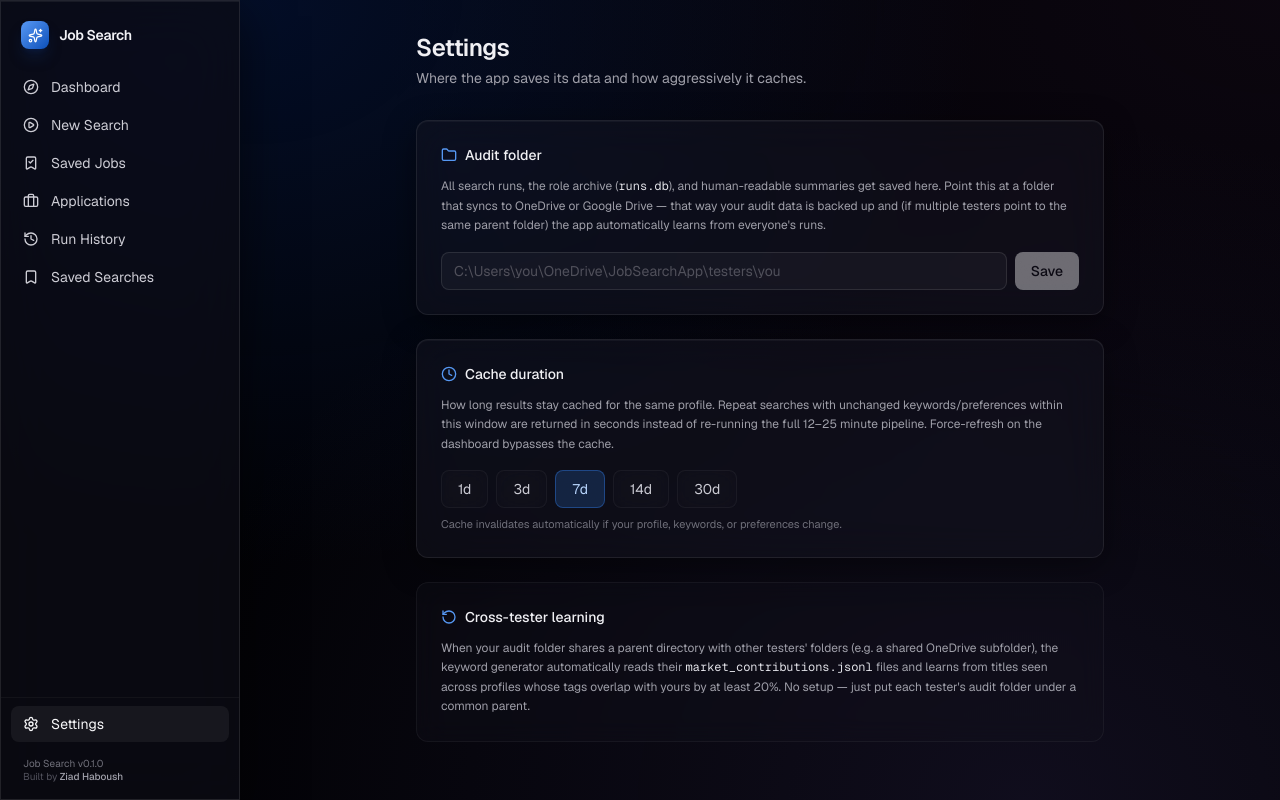
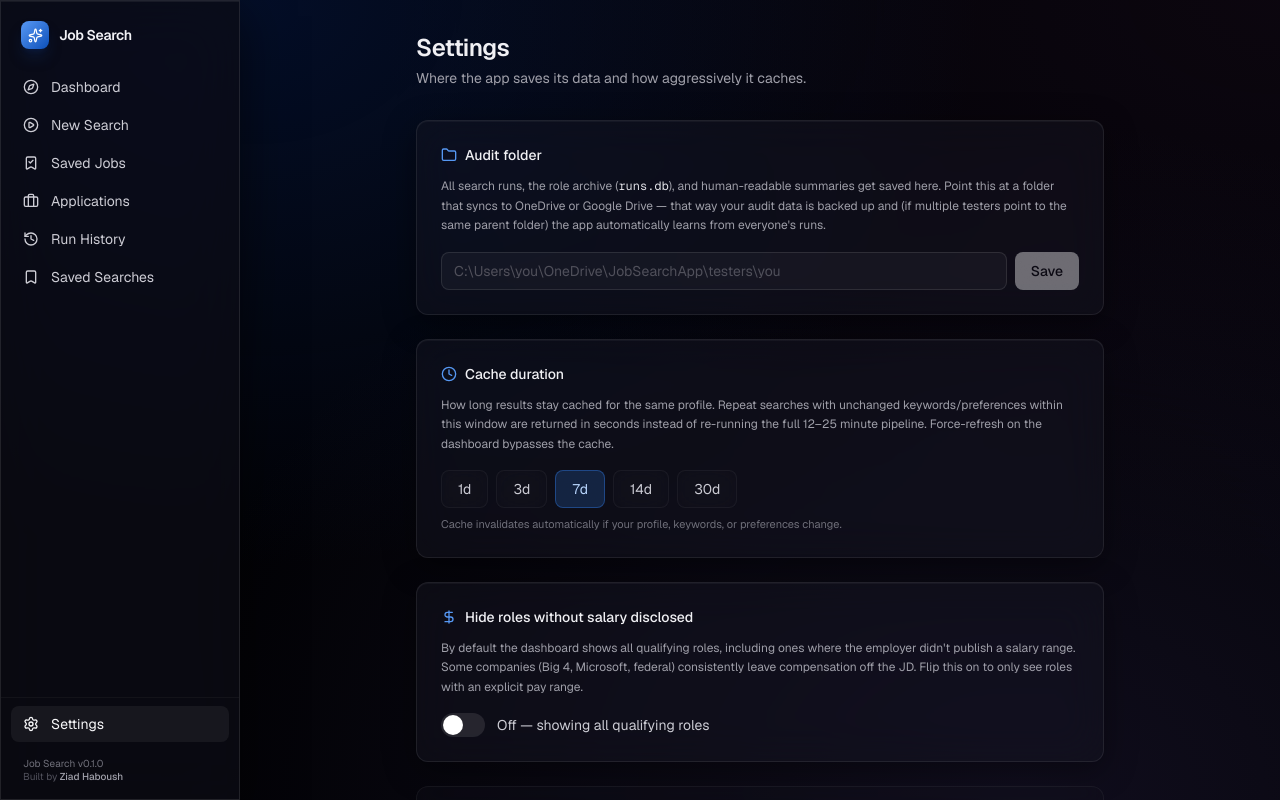
Before and after one commit to haboushziad-hash/job-search-app, a React (Vite) app in the folder desktop_app/: page /settings in a window 1280 px wide. Built offline with nearby package versions, Linux system fonts and the light colour scheme; no server answers.

Commit message:
Add Stage 3 LLM salary extraction + hide-salary-less toggle in Settings

```diff
--- a/desktop_app/src/pages/Dashboard.tsx
+++ b/desktop_app/src/pages/Dashboard.tsx
@@ -178,9 +178,14 @@ export default function Dashboard() {
     STRETCH: lastRoles.filter((r) => r.final_tier === 'STRETCH').length,
   }
 
-  const visibleRoles = filterTier
+  const hideSalarylessRoles = useAppStore((s) => s.hideSalarylessRoles)
+
+  const tierFiltered = filterTier
     ? lastRoles.filter((r) => r.final_tier === filterTier)
     : lastRoles
+  const visibleRoles = hideSalarylessRoles
+    ? tierFiltered.filter((r) => r.salary_min != null || r.salary_max != null || !!r.salary_text)
+    : tierFiltered
 
   // Sort visible roles by score descending. Tiebreaker: when scores are
   // within 3 points, prefer the role with salary disclosed — equivalent
--- a/desktop_app/src/pages/Settings.tsx
+++ b/desktop_app/src/pages/Settings.tsx
@@ -1,6 +1,6 @@
 import { useEffect, useState } from 'react'
 import { motion } from 'framer-motion'
-import { Folder, Clock, RotateCcw, Check } from 'lucide-react'
+import { Folder, Clock, RotateCcw, Check, DollarSign } from 'lucide-react'
 import { toast } from 'sonner'
 import { useAppStore } from '@/stores/appStore'
 import { getAuditFolder, setAuditFolder } from '@/services/api'
@@ -8,6 +8,8 @@ import { getAuditFolder, setAuditFolder } from '@/services/api'
 export default function Settings() {
   const cacheMaxAgeDays = useAppStore((s) => s.cacheMaxAgeDays)
   const setCacheMaxAgeDays = useAppStore((s) => s.setCacheMaxAgeDays)
+  const hideSalarylessRoles = useAppStore((s) => s.hideSalarylessRoles)
+  const setHideSalarylessRoles = useAppStore((s) => s.setHideSalarylessRoles)
 
   const [folderPath, setFolderPath] = useState<string>('')
   const [folderInput, setFolderInput] = useState<string>('')
@@ -122,6 +124,41 @@ export default function Settings() {
           </p>
         </div>
 
+        {/* Salary visibility toggle */}
+        <div className="glass rounded-xl p-6">
+          <div className="flex items-center gap-2 mb-3">
+            <DollarSign size={16} className="text-accent-400" />
+            <h2 className="text-sm font-medium">Hide roles without salary disclosed</h2>
+          </div>
+          <p className="text-xs text-base-400 mb-4 leading-relaxed">
+            By default the dashboard shows all qualifying roles, including ones where the
+            employer didn't publish a salary range. Some companies (Big 4, Microsoft, federal)
+            consistently leave compensation off the JD. Flip this on to only see roles with
+            an explicit pay range.
+          </p>
+          <div className="flex items-center gap-3">
+            <button
+              onClick={() => {
+                const next = !hideSalarylessRoles
+                setHideSalarylessRoles(next)
+                toast.success(next ? 'Hiding roles without salary' : 'Showing all roles')
+              }}
+              role="switch"
+              aria-checked={hideSalarylessRoles}
+              className={`relative inline-flex h-6 w-11 items-center rounded-full transition-colors
+                ${hideSalarylessRoles ? 'bg-accent-500' : 'bg-white/10'}`}
+            >
+              <span
+                className={`inline-block h-5 w-5 transform rounded-full bg-white transition-transform
+                  ${hideSalarylessRoles ? 'translate-x-5' : 'translate-x-0.5'}`}
+              />
+            </button>
+            <span className="text-sm text-base-300">
+              {hideSalarylessRoles ? 'On — only showing roles with salary disclosed' : 'Off — showing all qualifying roles'}
+            </span>
+          </div>
+        </div>
+
         {/* Cross-tester learning info */}
         <div className="glass-subtle rounded-xl p-6">
           <div className="flex items-center gap-2 mb-3">
--- a/desktop_app/src/stores/appStore.ts
+++ b/desktop_app/src/stores/appStore.ts
@@ -71,6 +71,13 @@ interface AppState {
   cacheMaxAgeDays: number
   setCacheMaxAgeDays: (days: number) => void
 
+  // Dashboard preferences
+  // Hides roles with no disclosed salary from the dashboard. Off by default
+  // because some testers want to see all matches and trust their own judgment;
+  // testers who only want fully-disclosed roles can flip this on in Settings.
+  hideSalarylessRoles: boolean
+  setHideSalarylessRoles: (v: boolean) => void
+
   // Role tracking
   roleStatuses: Record<string, RoleStatusEntry>
   saveRole: (role: Role) => void
@@ -94,12 +101,14 @@ export const useAppStore = create<AppState>()(
       lastSummary: null,
       roleStatuses: {},
       cacheMaxAgeDays: 7,
+      hideSalarylessRoles: false,
 
       setProfile: (p) => set({ profile: p }),
       setActiveRunId: (id) => set({ activeRunId: id }),
       setLastResults: (roles, summary) =>
         set({ lastRoles: roles, lastSummary: summary }),
       setCacheMaxAgeDays: (days) => set({ cacheMaxAgeDays: days }),
+      setHideSalarylessRoles: (v) => set({ hideSalarylessRoles: v }),
 
       saveRole: (role) => {
         syncToArchive(role, 'saved')
```
Also changed, not shown: 1 other file (tests, documents, lock files or other folders).
